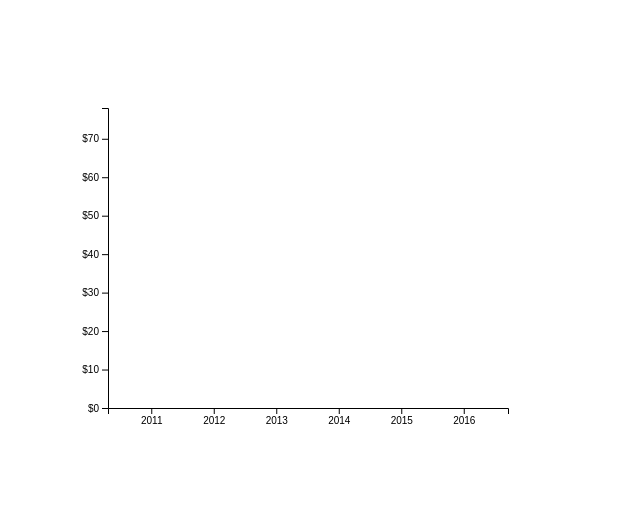
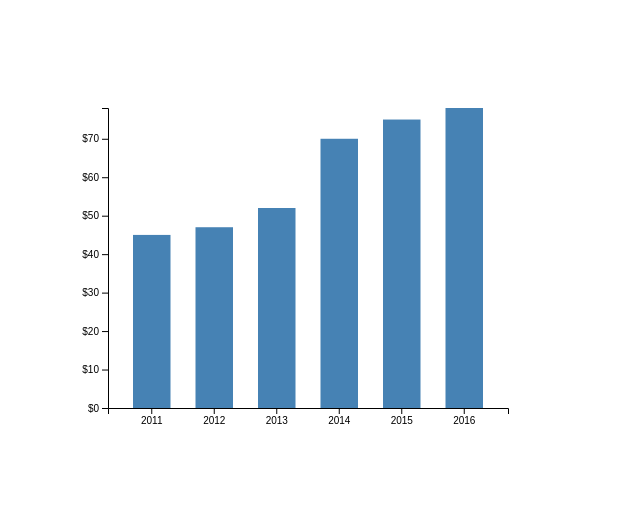
Before and after one commit to GAnjali/Practice-D3js, a plain HTML site: page index.html in a window 1280 px wide. Shown: the whole page, without its empty margins (0-640 px from the left). Drawn offline with nearby package versions, Linux system fonts and the light colour scheme.

Commit message:
Implement bar chart graph for the data present in XYZ using d3

```diff
--- a/index.html
+++ b/index.html
@@ -45,6 +45,21 @@
                     .call(d3.axisLeft(yScale).tickFormat(function (d) {
                         return "$" + d;
                     }).ticks(10));
+
+                g.selectAll(".bar")
+                    .data(data)
+                    .enter().append("rect")
+                    .attr("class", "bar")
+                    .attr("x", function (d) {
+                        return xScale(d.year);
+                    })
+                    .attr("y", function (d) {
+                        return yScale(d.value);
+                    })
+                    .attr("width", xScale.bandwidth())
+                    .attr("height", function (d) {
+                        return height - yScale(d.value);
+                    });
             });
 		</script>
 	</body>
```
